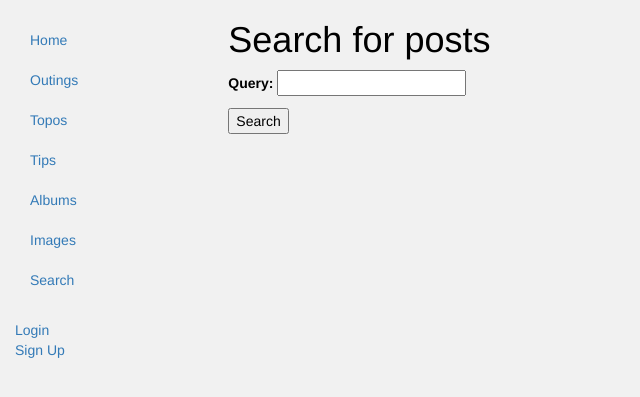
After one commit to vabelousov/webproject, a Django app: page /home/search/ in a window 1280 px wide. The commit adds this page. Shown: the top 397 px of the page, without its empty margins (0-640 px from the left). Run offline with Django 3.2, Linux system fonts and the light colour scheme; some libraries are stand-ins or nearby versions.

Commit message:
simple postgres search by title, summary and body

```diff
--- a/posts/forms.py
+++ b/posts/forms.py
@@ -80,3 +80,7 @@ class SignUpForm(UserCreationForm):
             'password1',
             'password2',
         )
+
+
+class SearchForm(forms.Form):
+    query = forms.CharField()
--- a/posts/sitemap.py
+++ b/posts/sitemap.py
@@ -10,4 +10,4 @@ class PostSitemap(Sitemap):
         return Post.published.all()
 
     def lastmod(self, obj):
-        return obj.updated
+        return obj.date_updated
--- a/posts/templates/base_generic.html
+++ b/posts/templates/base_generic.html
@@ -33,6 +33,7 @@ img {margin-bottom: -7px}
                 <li><a href="{% url 'tips' %}">Tips</a></li>
                 <li><a href="{% url 'albums' %}">Albums</a></li>
                 <li><a href="{% url 'common-images' %}">Images</a></li>
+                <li><a href="{% url "post_search" %}">Search</a></li>
             </ul>
             <ul class="sidebar-nav">
                 {% if user.is_authenticated %}
--- /dev/null
+++ b/posts/templates/posts/search.html
@@ -0,0 +1,27 @@
+{% extends "base_generic.html" %}
+
+{% block title %}<title>Up-the-hills: search</title>{% endblock %}
+
+{% block content %}
+  {% if query %}
+    <h1>Posts containing "{{ query }}"</h1>
+    <h3>
+      {% with results.count as total_results %}
+	Found {{ total_results }} result{{ total_results|pluralize }}
+      {% endwith %}
+    </h3>
+    {% for post in results %}
+      <h4><a href="{{ post.get_absolute_url }}">{{ post.title }}</a></h4>
+      {{ post.body|truncatewords:5 }}
+    {% empty %}
+      <p>There are no results for your query.</p>
+    {% endfor %}
+    <p><a href="{% url "post_search" %}">Search again</a></p>
+  {% else %}
+    <h1>Search for posts</h1>
+    <form action="." method="get">
+      {{ form.as_p }}
+      <input type="submit" value="Search">
+    </form>
+  {% endif %}
+{% endblock %}
--- a/posts/urls.py
+++ b/posts/urls.py
@@ -18,6 +18,7 @@ urlpatterns = [
     ),
     url(r'^image/(?P<pk>\d+)$', views.ImageView.as_view(), name='image'),
     url(r'^album/(?P<pk>\d+)$', views.AlbumDetailView.as_view(), name='album-view'),
+    url('search/', views.post_search, name='post_search'),
 ]
 
 urlpatterns += [
--- a/posts/views.py
+++ b/posts/views.py
@@ -1,4 +1,5 @@
 # -*- coding:utf-8 -*-
+from django.contrib.postgres.search import SearchVector
 from django.urls import reverse, reverse_lazy
 from django.views import generic
 from django.views.generic.edit import FormMixin
@@ -22,7 +23,7 @@ from django.views.generic.edit import CreateView, UpdateView, DeleteView
 
 from .models import Post, Image, Comment, Profile, Album
 from .forms import CommentForm, SignUpForm, EditProfileForm,\
-    ProfileForm, PostForm, ImagesForm, AlbumForm
+    ProfileForm, PostForm, ImagesForm, AlbumForm, SearchForm
 from .tokens import account_activation_token
 
 
@@ -168,17 +169,20 @@ class PostDetailView(FormMixin, generic.DetailView):
         ниже в цикле я заменяю все вхождения
         условных кодов картинок на их пути
         '''
-        for img in Image.objects.filter(
-                album__exact=Album.objects.get(post=self.object.id)
-        ):
-            context['post'].body = context['post'].body.replace(
-                '[' + img.__str__() + '_m]',
-                str(img.get_image())
-            )
-            context['post'].body = context['post'].body.replace(
-                '[' + img.__str__() + '_o]',
-                str(img.get_original())
-            )
+        try:
+            for img in Image.objects.filter(
+                    album__exact=Album.objects.get(post=self.object.id)
+            ):
+                context['post'].body = context['post'].body.replace(
+                    '[' + img.__str__() + '_m]',
+                    str(img.get_image())
+                )
+                context['post'].body = context['post'].body.replace(
+                    '[' + img.__str__() + '_o]',
+                    str(img.get_original())
+                )
+        except:
+            pass
         context['comments'] = Comment.objects.filter(
             comment_post__exact=context['post'].id
         ).filter(is_active=True).order_by('-date_created')
@@ -218,7 +222,6 @@ class PostsByAuthorListView(LoginRequiredMixin, generic.ListView):
 
 class AlbumsByAuthorListView(generic.ListView):
     model = Album
-    #context_object_name = 'my-albums'
     template_name = 'posts/user_albums.html'
     paginate_by = 3
 
@@ -233,6 +236,11 @@ class CommonImageListView(generic.ListView):
     context_object_name = 'images_list'
     template_name = 'posts/image_list.html'
     paginate_by = 5
+
+    def get_queryset(self):
+        return Image.objects.filter(
+            common__exact=True
+        ).order_by('-date_created')
 
     def get_context_data(self, **kwargs):
         context = super(CommonImageListView, self).get_context_data(**kwargs)
@@ -267,7 +275,7 @@ class ImagesByUserListView(LoginRequiredMixin, generic.ListView):
     def get_queryset(self):
         return Image.objects.filter(
             user=self.request.user
-        ).order_by('id')
+        ).order_by('-date_created')
 
 
 def signup(request):
@@ -402,6 +410,24 @@ def view_profile(request, username):
     return render(request, 'account/view_profile.html', args)
 
 
+def post_search(request):
+    form = SearchForm()
+    query = None
+    results = []
+    if 'query' in request.GET:
+        form = SearchForm(request.GET)
+        if form.is_valid():
+            query = form.cleaned_data['query']
+            results = Post.objects.annotate(
+                search=SearchVector('title', 'summary', 'body'),
+            ).filter(search=query)
+    return render(request,
+                  'posts/search.html',
+                  {'form': form,
+                   'query': query,
+                   'results': results})
+
+
 class PostCreate(LoginRequiredMixin, CreateView):
     model = Post
     form_class = PostForm
@@ -432,10 +458,13 @@ class PostUpdate(LoginRequiredMixin, UpdateView):
 
     def get_context_data(self, **kwargs):
         context = super(PostUpdate, self).get_context_data(**kwargs)
-        context['album_images_count'] = Image.objects.filter(album__exact=self.object.id).count()
-        context['post_images'] = Image.objects.filter(
-            album__exact=Album.objects.get(post=self.object.id).id
-        ).all()
+        try:
+            context['album_images_count'] = Image.objects.filter(album__exact=self.object.id).count()
+            context['post_images'] = Image.objects.filter(
+                album__exact=Album.objects.get(post=self.object.id).id
+            ).all()
+        except:
+            pass
         return context
 
 
--- a/webproject/settings.py
+++ b/webproject/settings.py
@@ -53,6 +53,7 @@ INSTALLED_APPS = [
     'django.contrib.staticfiles',
     'django.contrib.sites',
     'django.contrib.sitemaps',
+    'django.contrib.postgres',
     'social_django',
     'posts.apps.PostsConfig',
 ]
```
Also changed, not shown: posts/models.py (+11 -8 lines).
